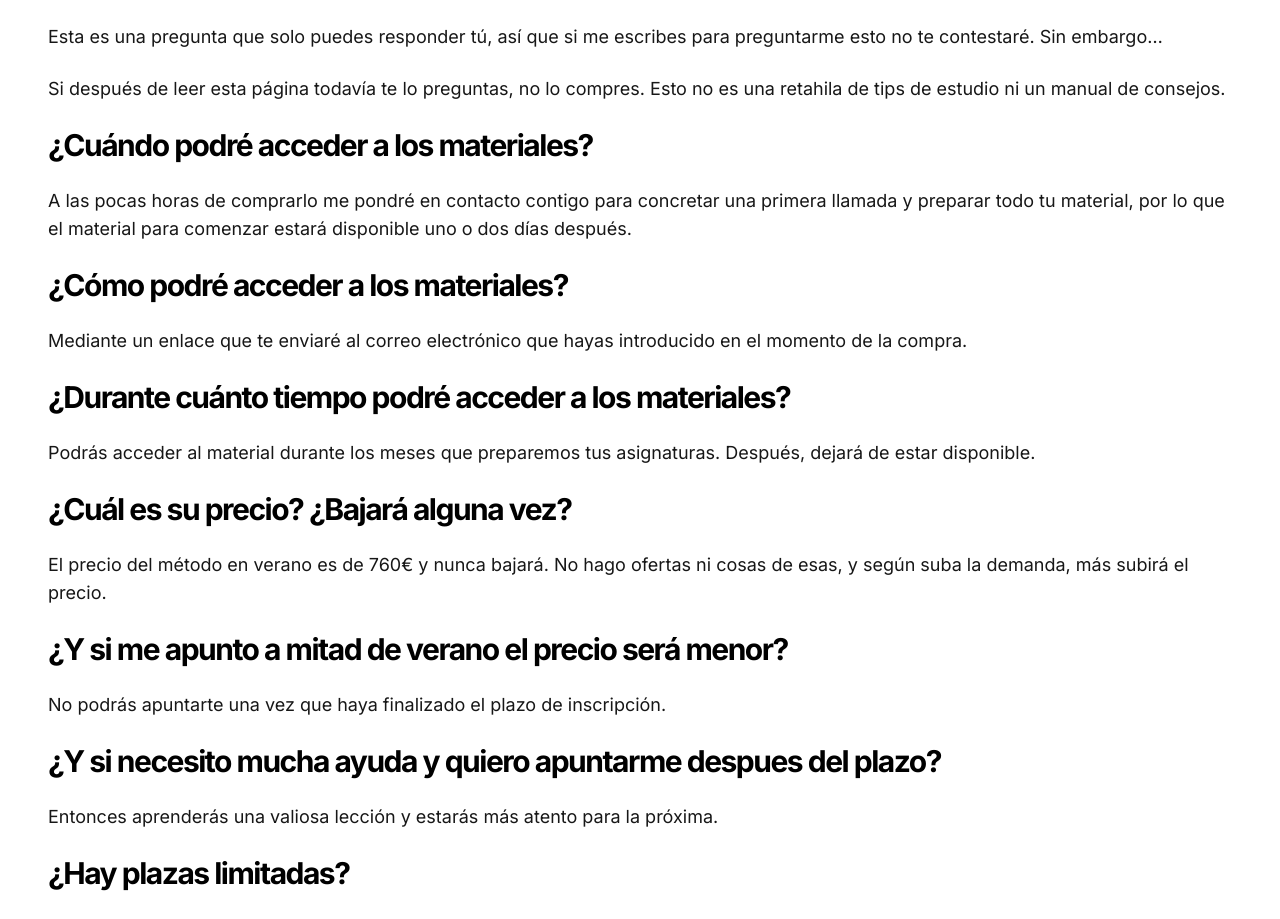
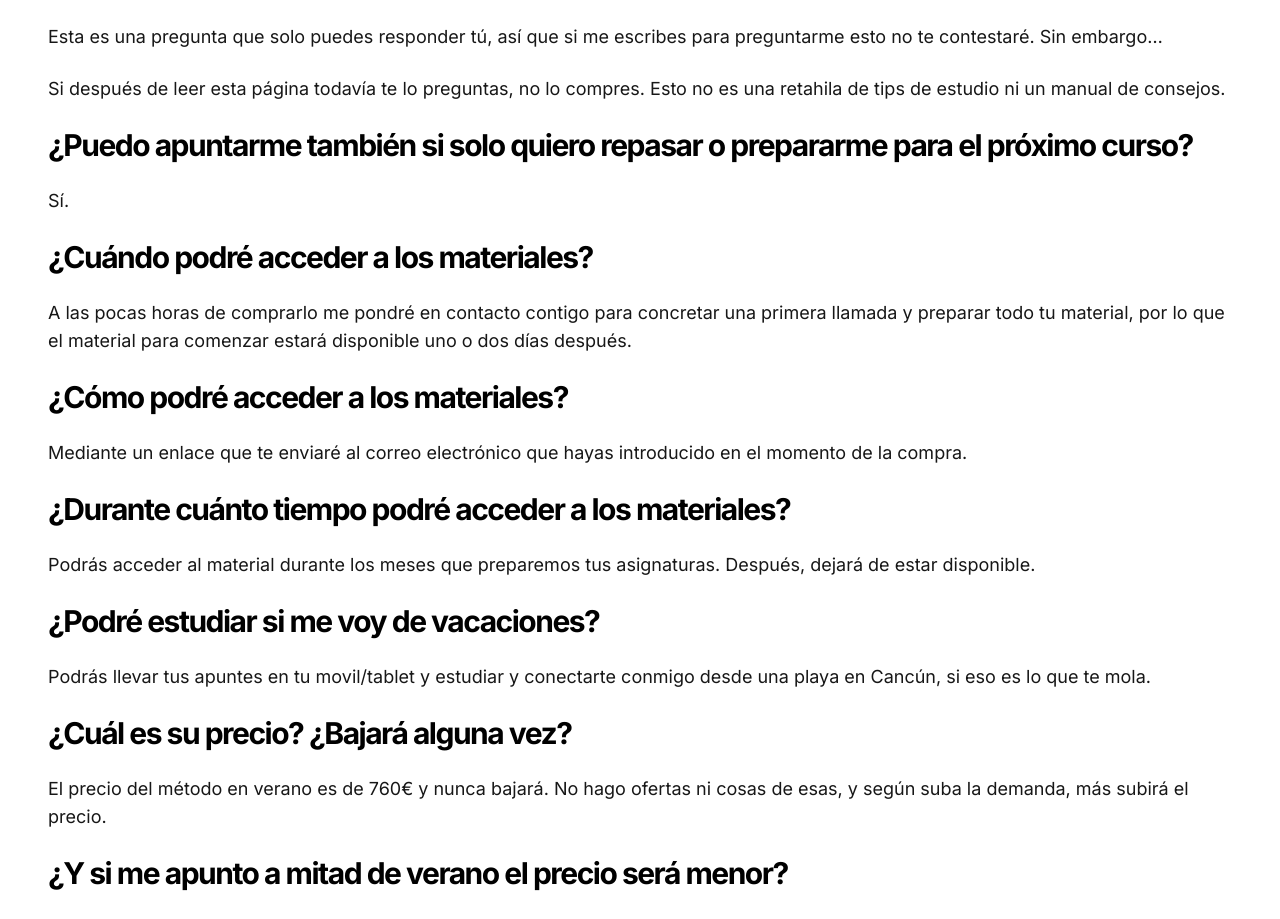
Before and after one commit to MariaLipiz/matessindramas, a Next.js app: page /aprueba_en_verano in a window 1280 px wide. Shown: the part 6351-7270 px from the top of the page. Built offline with nearby package versions, Linux system fonts and the light colour scheme.

Commit message:
Cambios en FAQ

```diff
--- a/src/app/aprueba_en_verano/page.tsx
+++ b/src/app/aprueba_en_verano/page.tsx
@@ -338,6 +338,14 @@ export default function MetodoParaAprobarMatematicas() {
         Esto no es una retahila de tips de estudio ni un manual de consejos.
       </p>
 
+      <h3 className="text-lg font-bold text-black tracking-tighter sm:text-xl lg:text-2xl xl:text-3xl">¿Puedo apuntarme también si solo quiero
+        repasar o prepararme para el próximo curso?</h3>
+
+      <p>
+        Sí.
+      </p>
+
+
       <h3 className="text-lg font-bold text-black tracking-tighter sm:text-xl lg:text-2xl xl:text-3xl">¿Cuándo podré acceder
         a los materiales?</h3>
 
@@ -359,6 +367,14 @@ export default function MetodoParaAprobarMatematicas() {
 
       <p>
         Podrás acceder al material durante los meses que preparemos tus asignaturas. Después, dejará de estar disponible.
+      </p>
+
+      <h3 className="text-lg font-bold text-black tracking-tighter sm:text-xl lg:text-2xl xl:text-3xl">¿Podré estudiar
+        si me voy de vacaciones?
+      </h3>
+
+      <p>
+        Podrás llevar tus apuntes en tu movil/tablet y estudiar y conectarte conmigo desde una playa en Cancún, si eso es lo que te mola.
       </p>
 
       <h3 className="text-lg font-bold text-black tracking-tighter sm:text-xl lg:text-2xl xl:text-3xl">¿Cuál es su precio?
```
